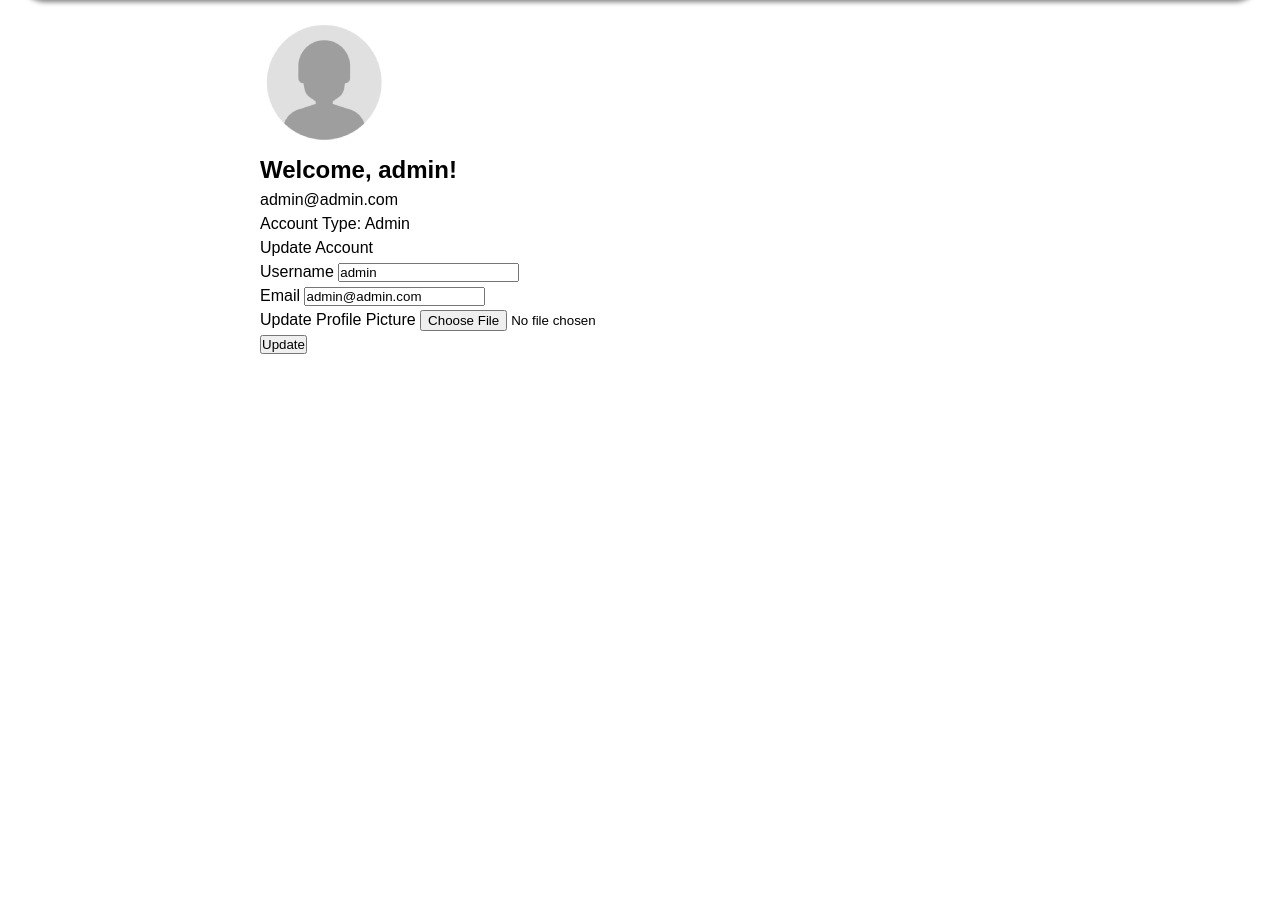
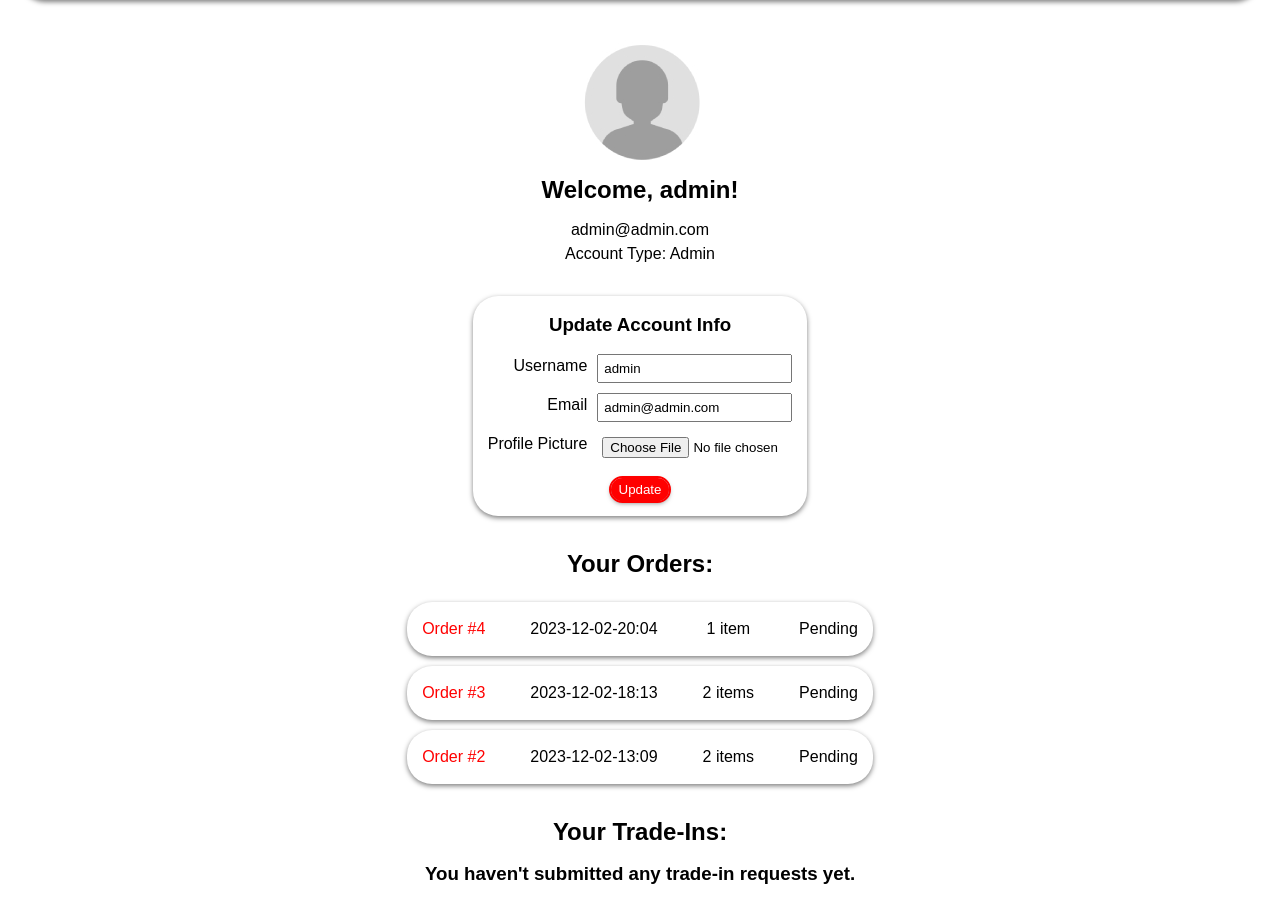
Before and after one commit to cskevhho/york-lions, a Flask app: page /account in a window 1280 px wide. Shown: the part 88-986 px from the top of the page. Before the commit the page ends 442 px from the top, so only its background shows below. Run offline with Flask 3, Linux system fonts and the light colour scheme; a user stored in the database is signed in; some libraries are stand-ins or nearby versions.

Commit message:
Beautified account page

```diff
--- a/yorklions/forms.py
+++ b/yorklions/forms.py
@@ -44,7 +44,7 @@ class UpdateAccountForm(FlaskForm):
     )
     email = StringField("Email", validators=[DataRequired(), Email()])
     profile_pic = FileField(
-        "Update Profile Picture", validators=[FileAllowed(["jpg"])] # Only using jpg for now
+        "Profile Picture", validators=[FileAllowed(["jpg"])] # Only using jpg for now
     )
     submit = SubmitField("Update")
 
--- a/yorklions/models/vehicle.py
+++ b/yorklions/models/vehicle.py
@@ -25,7 +25,6 @@ class Vehicle(db.Model):
     image_file: Mapped[str] = mapped_column(String, nullable=False, default="default.jpg")
     date_added: Mapped[str] = mapped_column(String, nullable=False)
     is_for_sale: Mapped[bool] = mapped_column(Boolean, nullable=False, default=True)
-    is_trade_in: Mapped[bool] = mapped_column(Boolean, nullable=False, default=False)
     history: Mapped[List[str]] = mapped_column(String, nullable=True)
     visit_events: Mapped[List["VisitEvent"]] = relationship()
     purchase_order: Mapped['PurchaseOrder'] = relationship('PurchaseOrder', back_populates='vehicles')
--- a/yorklions/routes/cart/controller.py
+++ b/yorklions/routes/cart/controller.py
@@ -45,6 +45,9 @@ def checkout():
 
 @cart_ctrl.route("/complete_order", methods=["GET", "POST"])
 def complete_order():
+    if not session.get("cart"):
+        flash("Cannot complete checkout - your cart is empty!", "danger")
+        return redirect(url_for("cart.view"))
     return submit_order()
 
 
--- a/yorklions/routes/cart/submit.py
+++ b/yorklions/routes/cart/submit.py
@@ -49,11 +49,11 @@ def submit_order():
     result, status_code = create_address(street_address, city, province, postal_code, phone, user)
     address_id = result["new_address_id"]
 
-    result, status_code = create_po(fname=fname, lname=lname, address_id=address_id, vehicles=vehicles, cc_type=cc_type, cc_last_4_digits=cc_num[-4:])
+    result, status_code = create_po(fname=fname, lname=lname, address_id=address_id, vehicles=vehicles, cc_type=cc_type, cc_last_4_digits=cc_num[-4:], user=user)
     po_id = result["new_po_id"]
 
     if "cart" in session:
         session.pop("cart")
     delete_guest_users()
     # should return redirect for confirmed-order.html
-    return redirect(url_for("confirmedorder.confirmed", po_id=po_id))
+    return redirect(url_for("confirmedorder.confirmed", po_id=po_id), code=307)
--- a/yorklions/routes/confirmedorder.py
+++ b/yorklions/routes/confirmedorder.py
@@ -14,14 +14,14 @@ def confirmed(po_id):
     if po == None:
         return render_template("error/404.html"), 404
 
-    if current_user != po.user:
+    if request.method == "POST":
+        flash("Order confirmed! Bookmark this page to watch its status.", "success")
+    elif current_user != po.user:
         return render_template("error/403.html"), 403
 
     address = get_address(po.address_id)
     for vehicle in po.vehicles:
         mark_vehicle_sold(vehicle=vehicle)
 
-    if request.method == "POST":
-        flash("Order confirmed! Bookmark this page to watch its status.", "success")
 
     return render_template("confirmed-order.html", po=po, address=address)
--- a/yorklions/routes/main.py
+++ b/yorklions/routes/main.py
@@ -1,5 +1,5 @@
 from flask import Blueprint, render_template, flash, redirect, url_for, request, jsonify
-from flask_login import login_user, current_user, logout_user, login_required, AnonymousUserMixin
+from flask_login import login_user, current_user, logout_user, login_required
 from ..forms import RegistrationForm, LoginForm
 from ..routes.catalogue import recent, hot_deals as deals, all_vehicles
 from .trade_in import create as trade_in_form
@@ -66,8 +66,9 @@ def trade_in():
     return render_template("trade-in.html")
 
 @main.route("/admin", methods=["GET", "POST"])
+@login_required
 def admin_dash():
-    if isinstance(current_user, AnonymousUserMixin) or not current_user.is_admin:
+    if not current_user.is_admin:
         return render_template("error/403.html"), 403
     return render_template("admin.html")
 
--- a/yorklions/routes/po/create.py
+++ b/yorklions/routes/po/create.py
@@ -1,5 +1,6 @@
 from ...models.vehicle import Vehicle
 from ...models.po import PurchaseOrder
+from ...models.user import User
 from ...extensions import db
 from datetime import datetime
 from flask_login import current_user
@@ -11,7 +12,8 @@ def create_po(
     address_id: int,
     vehicles: [Vehicle],
     cc_type: str,
-    cc_last_4_digits: str
+    cc_last_4_digits: str,
+    user: User = None
 ):
     now: str = datetime.now().strftime("%F-%R")
     new_po = PurchaseOrder(
@@ -23,7 +25,7 @@ def create_po(
         date_created=now,
         latest_update=now
     )
-    new_po.user=current_user
+    new_po.user = (user if user else current_user)
     db.session.add(new_po)
     db.session.commit()
 
--- a/yorklions/routes/trade_in/create.py
+++ b/yorklions/routes/trade_in/create.py
@@ -32,7 +32,6 @@ def create_trade_in():
             max_range=max_range,
             description="Trade-In",
             is_for_sale=False,
-            is_trade_in=True
         )[0]["message"].split('\'')[1])
 
         try:
--- a/yorklions/routes/vehicle/utils.py
+++ b/yorklions/routes/vehicle/utils.py
@@ -20,7 +20,6 @@ def vehicle_json(vehicles: list[Vehicle]):
             "image_file": vehicle.image_file,
             "date_added": vehicle.date_added,
             "is_for_sale": vehicle.is_for_sale,
-            "is_trade_in": vehicle.is_trade_in,
             "history": vehicle.history,
             "visit_events": vehicle.visit_events,
             "discount_percentage": vehicle.discount_percentage,
--- a/yorklions/static/main.css
+++ b/yorklions/static/main.css
@@ -85,25 +85,26 @@ table, th, td {
   border: 1px solid black;
 }
 
-.flash-message.success {
+.flash-message {
   color: white;
-  background-color: green;
   padding: 10px;
   margin-bottom: 10px;
+
+  > p {
+    text-align: center;
+  }
+}
+
+.flash-message.success {
+  background-color: green;
 }
 
 .flash-message.danger {
-  color: white;
   background-color: red;
-  padding: 10px;
-  margin-bottom: 10px;
 }
 
 .flash-message.info {
-  color: white;
   background-color: blue;
-  padding: 10px;
-  margin-bottom: 10px;
 }
 
 #original_price {
--- /dev/null
+++ b/yorklions/static/stylesheets/account.css
@@ -0,0 +1,41 @@
+img {
+    max-width: 128px;
+}
+
+.centred_content_wrapper {
+    width: fit-content;
+    margin-top: 20px;
+}
+
+.floating_box {
+    margin: 30px auto;
+    width: fit-content;
+}
+
+.account_info {
+    text-align: center;
+}
+
+h2, h3 {
+    text-align: center;
+    margin-bottom: 10px;
+}
+
+.button {
+    margin: 10px auto 0px auto;
+}
+
+table, td, tr {
+    border: none;
+    border-spacing: 15px 10px;
+    margin: auto;
+}
+
+.order_cell {
+    padding: 15px;
+    text-align: center;
+}
+
+.trade_ins {
+    margin-top: 20px;
+}
--- a/yorklions/templates/account.html
+++ b/yorklions/templates/account.html
@@ -1,22 +1,27 @@
 {% extends "layout.html" %}
+
+{% block stylesheet %}
+    <link rel="stylesheet" href="{{ url_for('static', filename='stylesheets/login.css') }}">
+    <link rel="stylesheet" href="{{ url_for('static', filename='stylesheets/account.css') }}">
+{% endblock stylesheet %}
+
 {% block content %}
-
 <div class="centred_content_wrapper">
-    <div class="content-media">
-        <div class="media-body">
+    <div class="account_info">
         <img src="{{ image_file }}" alt="Profile Photo">
         <h2>Welcome, {{ current_user.username }}!</h2>
         <p>{{ current_user.email }}</p>
         <p>Account Type: {{ 'Admin' if current_user.is_admin else 'User' }}</p>
     </div>
-    </div>
-    <div class="account-content">
+    <div class="update_account floating_box">
         <form action="" method="post" enctype="multipart/form-data" novalidate>
             {{ form.hidden_tag() }}
-            <legend>Update Account</legend>
+            <h3>Update Account Info</h3>
                         <div>
+                <div class="form_grid">
                     {{ form.username.label() }}
                     {{ form.username() }}
+                </div>
                 {% if form.username.errors %}
                     {% for error in form.username.errors %}
                         <p style="color: red;">{{ error }}</p>
@@ -24,8 +29,10 @@
                 {% endif %}
             </div>
             <div>
+                <div class="form_grid">
                     {{ form.email.label() }}
                     {{ form.email() }}
+                </div>
                 {% if form.email.errors %}
                     {% for error in form.email.errors %}
                         <p style="color: red;">{{ error }}</p>
@@ -33,18 +40,51 @@
                 {% endif %}
             </div>
             <div>
+                <div class="form_grid">
                     {{ form.profile_pic.label() }}
                     {{ form.profile_pic() }}
+                </div>
                 {% if form.profile_pic.errors %}
                     {% for error in form.profile_pic.errors %}
                         <p style="color: red;">{{ error }}</p><br>
                     {% endfor %}
                 {% endif %}
             </div>
-            <div>
-                {{ form.submit() }}
+            <div class="wide">
+                {{ form.submit(class="button") }}
             </div>
         </form>
     </div>
+    <div class="orders">
+        <h2>Your Orders:</h2>
+        {% if not current_user.orders %}
+            <h3>You haven't submitted any orders yet.</h3>
+        {% endif %}
+        <table>
+            {% for order in current_user.orders|reverse %}
+            <tr class="floating_box">
+                <td class="order_cell"><a href="/order/{{ order.id }}">Order #{{ order.id }}</a></td>
+                <td class="order_cell">{{ order.date_created }}</td>
+                <td class="order_cell">{{ order.vehicles | count }} item{% if (order.vehicles|count) != 1 %}s{% endif %}</td>
+                <td class="order_cell">{{ order.status }}</td>
+            </tr>
+            {% endfor %}
+        </table>
+    </div>
+    <div class="trade_ins">
+        <h2>Your Trade-Ins:</h2>
+        {% if not current_user.trade_ins %}
+            <h3>You haven't submitted any trade-in requests yet.</h3>
+        {% endif %}
+        <table>
+            {% for trade_in in current_user.trade_ins|reverse %}
+            <tr class="floating_box">
+                <td class="order_cell"><a href="/trade_in/{{ trade_in.id }}">Trade-In #{{ trade_in.id }}</a></td>
+                <td class="order_cell">{{ trade_in.status }}</td>
+                <td class="order_cell">Last updated: {{ trade_in.date_updated }}</td>
+            </tr>
+            {% endfor %}
+        </table>
+    </div>
 </div>
 {% endblock content %}
--- a/yorklions/templates/cart.html
+++ b/yorklions/templates/cart.html
@@ -59,11 +59,11 @@
     </table>
 
     {% if current_user.is_authenticated %}
-    <form action="/checkout" method="POST" class="centred_form">
+    <form action="{{ url_for('cart.checkout') }}" method="POST" class="centred_form">
         <button type="submit" class="button centred">Checkout</button>
     </form>
     {% else %}
-    <form action="/checkout" method="POST" class="centred_form">
+    <form action="{{ url_for('cart.checkout') }}" method="POST" class="centred_form">
         <button type="submit" class="button centred">Checkout as Guest</button>
     </form>
     <form action="/login" method="POST" class="centred_form">
--- a/yorklions/templates/checkout.html
+++ b/yorklions/templates/checkout.html
@@ -9,7 +9,7 @@
     <h1 class="title">Checkout</h1>
 
     <h3>Total: ${{ "{:,.2f}".format((total|float) * 1.13) }}</h3>
-    <form action="{{ url_for('cart.complete_order') }}" method="post">
+    <form action="{{ url_for('cart.complete_order') }}" method="POST">
         <div class="floating_box">
             <h2>Shipping Information</h2>
             <div class="form_grid">
--- a/yorklions/templates/layout.html
+++ b/yorklions/templates/layout.html
@@ -55,7 +55,7 @@
                 {% if messages %}
                 {% for category, message in messages %}
                 <div class="flash-message {{ category }}" role="alert">
-                    {{ message }}
+                    <p>{{ message }}</p>
                 </div>
                 {% endfor %}
                 {% endif %}
```
Also changed, not shown: instance/db.sqlite3. Lines whose indentation alone changed are shown as unchanged.
